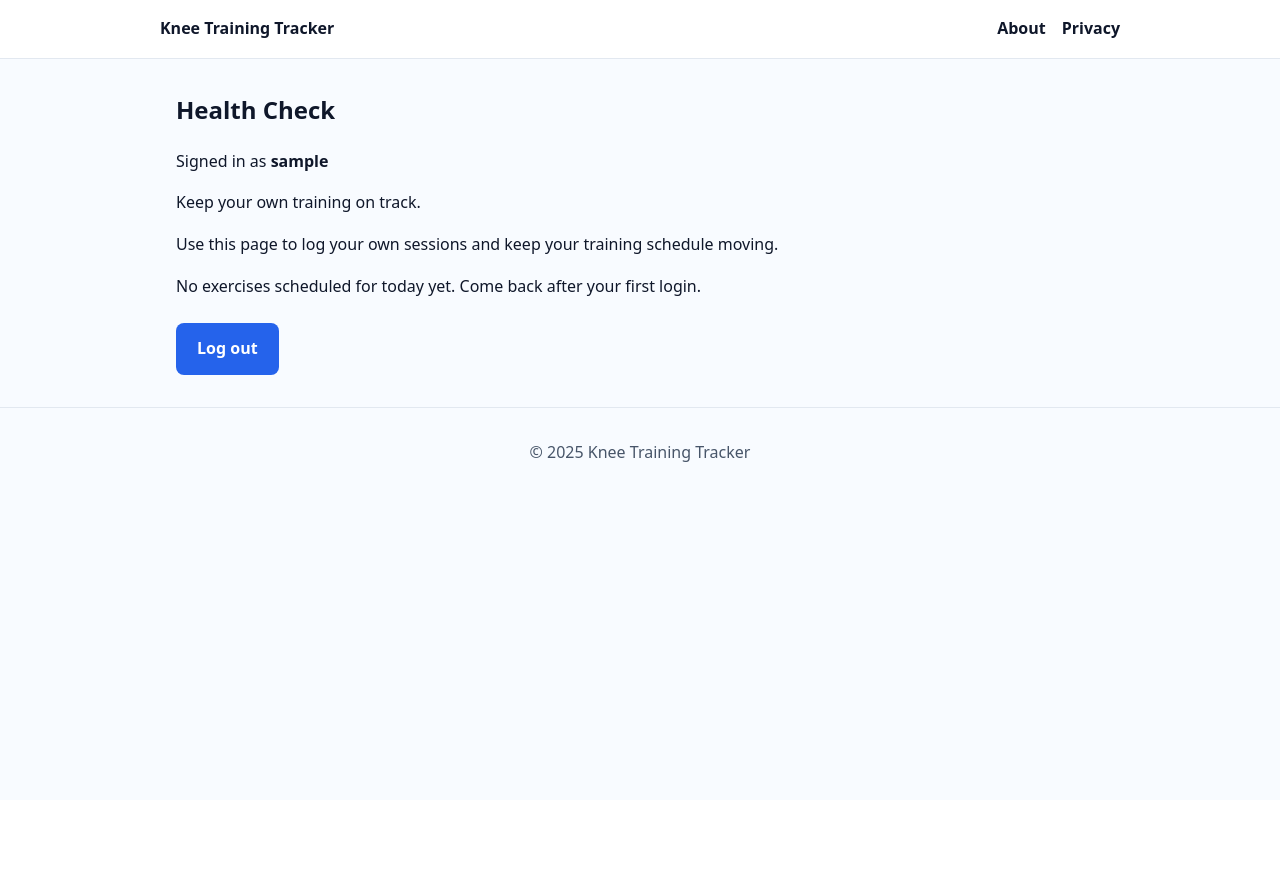
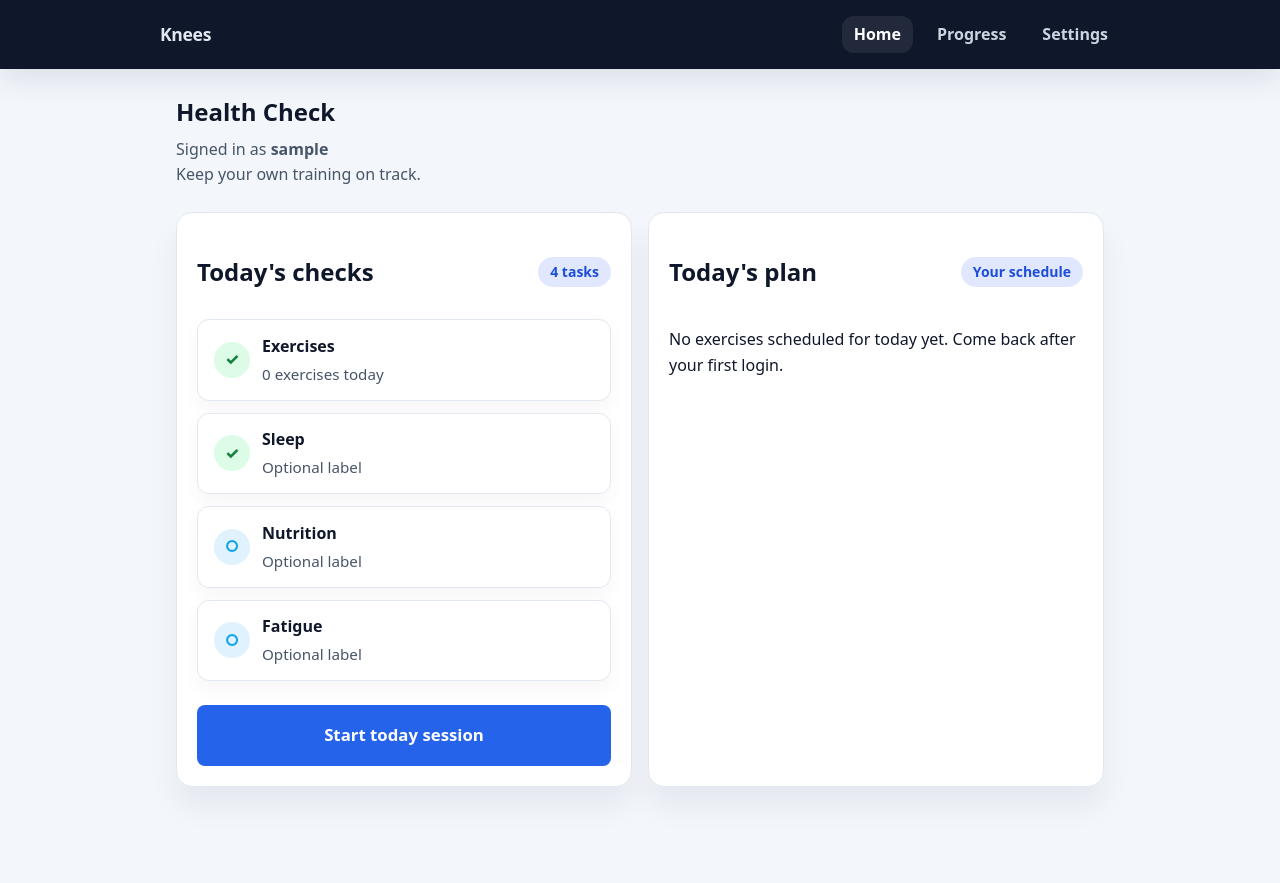
Before and after one commit to h0n24/knees, a Django app: page /health/ in a window 1280 px wide. Before the commit the page ends 462 px from the top, so only its background shows below. Run offline with Django 5.2, Linux system fonts and the light colour scheme; the visitor is signed in with stand-in values (Sample User, id 1); data that the repository does not hold is empty.

Commit message:
Add authenticated health dashboard template

```diff
--- a/static/css/base.css
+++ b/static/css/base.css
@@ -18,38 +18,153 @@ body {
     line-height: 1.6;
 }
 
-header {
-    background: var(--card);
-    border-bottom: 1px solid var(--border);
-    padding: 1rem 1.5rem;
+.app-shell {
+    background: #f3f6fb;
+    min-height: 100vh;
 }
 
-nav {
+.app-header {
+    background: #0f172a;
+    color: #e2e8f0;
+    padding: 1rem 1.25rem;
+    box-shadow: 0 10px 30px rgba(15, 23, 42, 0.1);
+}
+
+.app-header__inner {
+    max-width: 960px;
+    margin: 0 auto;
     display: flex;
     align-items: center;
     justify-content: space-between;
-    max-width: 960px;
-    margin: 0 auto;
+    gap: 1rem;
 }
 
-nav ul {
+.brand {
     display: flex;
-    list-style: none;
-    gap: 1rem;
-    padding: 0;
-    margin: 0;
+    align-items: center;
+    gap: 0.5rem;
+    font-weight: 800;
+    font-size: 1.1rem;
+    letter-spacing: -0.02em;
 }
 
-nav a {
-    color: var(--text);
-    text-decoration: none;
-    font-weight: 600;
+.primary-nav {
+    display: flex;
+    gap: 0.75rem;
 }
 
-main {
+.primary-nav a {
+    color: #cbd5e1;
+    text-decoration: none;
+    padding: 0.35rem 0.75rem;
+    border-radius: 0.75rem;
+    font-weight: 700;
+    transition: background 150ms ease, color 150ms ease;
+}
+
+.primary-nav a:hover,
+.primary-nav a[aria-current="page"] {
+    background: rgba(255, 255, 255, 0.08);
+    color: #fff;
+}
+
+.app-main {
     max-width: 960px;
-    margin: 2rem auto;
-    padding: 0 1rem;
+    margin: 1.5rem auto 4rem;
+    padding: 0 1rem 2rem;
+}
+
+.grid {
+    display: grid;
+    gap: 1rem;
+}
+
+.grid.two-columns {
+    grid-template-columns: repeat(auto-fit, minmax(240px, 1fr));
+}
+
+.panel {
+    background: var(--card);
+    border: 1px solid var(--border);
+    border-radius: 1rem;
+    padding: 1.25rem;
+    box-shadow: 0 20px 30px rgba(15, 23, 42, 0.06);
+}
+
+.panel__heading {
+    display: flex;
+    align-items: center;
+    justify-content: space-between;
+    gap: 0.5rem;
+    margin-bottom: 0.5rem;
+}
+
+.hero {
+    display: flex;
+    align-items: center;
+    justify-content: space-between;
+    gap: 1rem;
+    margin-bottom: 1.5rem;
+}
+
+.hero__text h1 {
+    margin: 0 0 0.35rem;
+}
+
+.hero__text p {
+    margin: 0;
+    color: #475569;
+}
+
+.task-list {
+    display: grid;
+    gap: 0.75rem;
+}
+
+.task-item {
+    display: flex;
+    align-items: center;
+    gap: 0.75rem;
+    padding: 0.85rem 1rem;
+    background: #fff;
+    border: 1px solid var(--border);
+    border-radius: 0.75rem;
+    box-shadow: 0 8px 20px rgba(15, 23, 42, 0.04);
+}
+
+.task-icon {
+    width: 2.25rem;
+    height: 2.25rem;
+    border-radius: 50%;
+    display: grid;
+    place-items: center;
+    background: #e0f2fe;
+    color: #0ea5e9;
+    font-weight: 800;
+}
+
+.task-status.is-complete .task-icon {
+    background: #dcfce7;
+    color: #15803d;
+}
+
+.task-content {
+    flex: 1;
+}
+
+.task-title {
+    margin: 0;
+    font-weight: 800;
+}
+
+.task-label {
+    margin: 0.15rem 0 0;
+    color: #475569;
+    font-size: 0.95rem;
+}
+
+.cta {
+    margin-top: 1.5rem;
 }
 
 .exercise-list ol {
@@ -107,6 +222,13 @@ main {
     border-color: var(--border);
 }
 
+.button.wide {
+    width: 100%;
+    text-align: center;
+    font-size: 1.05rem;
+    padding: 1rem 1.25rem;
+}
+
 .page-actions {
     margin-top: 1.5rem;
 }
--- /dev/null
+++ b/templates/base_authenticated.html
@@ -0,0 +1,38 @@
+<!DOCTYPE html>
+<html lang="en">
+  <head>
+    <meta charset="UTF-8" />
+    <meta name="viewport" content="width=device-width, initial-scale=1.0" />
+    <title>{% block title %}Knees{% endblock %}</title>
+    <link rel="stylesheet" href="/static/css/base.css" />
+  </head>
+  <body class="app-shell">
+    <header class="app-header">
+      <div class="app-header__inner">
+        <div class="brand">Knees</div>
+        <nav class="primary-nav" aria-label="Primary">
+          <a href="/health/" aria-current="page">Home</a>
+          <a href="#progress">Progress</a>
+          <a href="#settings">Settings</a>
+        </nav>
+      </div>
+    </header>
+    <main class="app-main">{% block content %}{% endblock %}</main>
+    <nav class="mobile-nav" aria-label="Primary">
+      <div class="mobile-nav__inner">
+        <a href="/health/" aria-current="page">
+          <span class="mobile-nav__icon">🏠</span>
+          <span>Home</span>
+        </a>
+        <a href="#progress">
+          <span class="mobile-nav__icon">📈</span>
+          <span>Progress</span>
+        </a>
+        <a href="#settings">
+          <span class="mobile-nav__icon">⚙️</span>
+          <span>Settings</span>
+        </a>
+      </div>
+    </nav>
+  </body>
+</html>
--- a/templates/pages/health.html
+++ b/templates/pages/health.html
@@ -1,14 +1,64 @@
-{% extends "base.html" %}
+{% extends "base_authenticated.html" %}
+
+{% block title %}Health | Knees{% endblock %}
 
 {% block content %}
-<section>
+<section class="hero">
+    <div class="hero__text">
         <h1>{{ title }}</h1>
         <p>Signed in as <strong>{{ request.user.username }}</strong></p>
         <p>{{ headline }}</p>
-    <p>Use this page to log your own sessions and keep your training schedule moving.</p>
+    </div>
+</section>
+
+<section class="grid two-columns">
+    <div class="panel">
+        <div class="panel__heading">
+            <h2>Today&apos;s checks</h2>
+            <span class="pill">4 tasks</span>
+        </div>
+        <div class="task-list">
+            <div class="task-item task-status is-complete">
+                <div class="task-icon">✓</div>
+                <div class="task-content">
+                    <p class="task-title">Exercises</p>
+                    <p class="task-label">{{ todays_exercises|length }} exercises today</p>
+                </div>
+            </div>
+            <div class="task-item task-status is-complete">
+                <div class="task-icon">✓</div>
+                <div class="task-content">
+                    <p class="task-title">Sleep</p>
+                    <p class="task-label">Optional label</p>
+                </div>
+            </div>
+            <div class="task-item task-status">
+                <div class="task-icon">○</div>
+                <div class="task-content">
+                    <p class="task-title">Nutrition</p>
+                    <p class="task-label">Optional label</p>
+                </div>
+            </div>
+            <div class="task-item task-status">
+                <div class="task-icon">○</div>
+                <div class="task-content">
+                    <p class="task-title">Fatigue</p>
+                    <p class="task-label">Optional label</p>
+                </div>
+            </div>
+        </div>
+        <div class="cta">
+            <a class="button wide" href="#start-session">Start today session</a>
+        </div>
+    </div>
+
+    <div class="panel" id="start-session">
+        <div class="panel__heading">
+            <h2>Today&apos;s plan</h2>
+            <span class="pill">Your schedule</span>
+        </div>
         {% if todays_exercises %}
         <div class="exercise-list">
-        <h2>Today's plan</h2>
             <ol>
                 {% for item in todays_exercises %}
                 <li>
@@ -26,8 +76,6 @@
         {% else %}
         <p>No exercises scheduled for today yet. Come back after your first login.</p>
         {% endif %}
-    <div class="page-actions">
-        <a class="button" href="/auth/logout/">Log out</a>
     </div>
 </section>
 {% endblock %}
```
Also changed, not shown: other parts of static/css/base.css (+55 -0 lines). Lines whose indentation alone changed are shown as unchanged.
